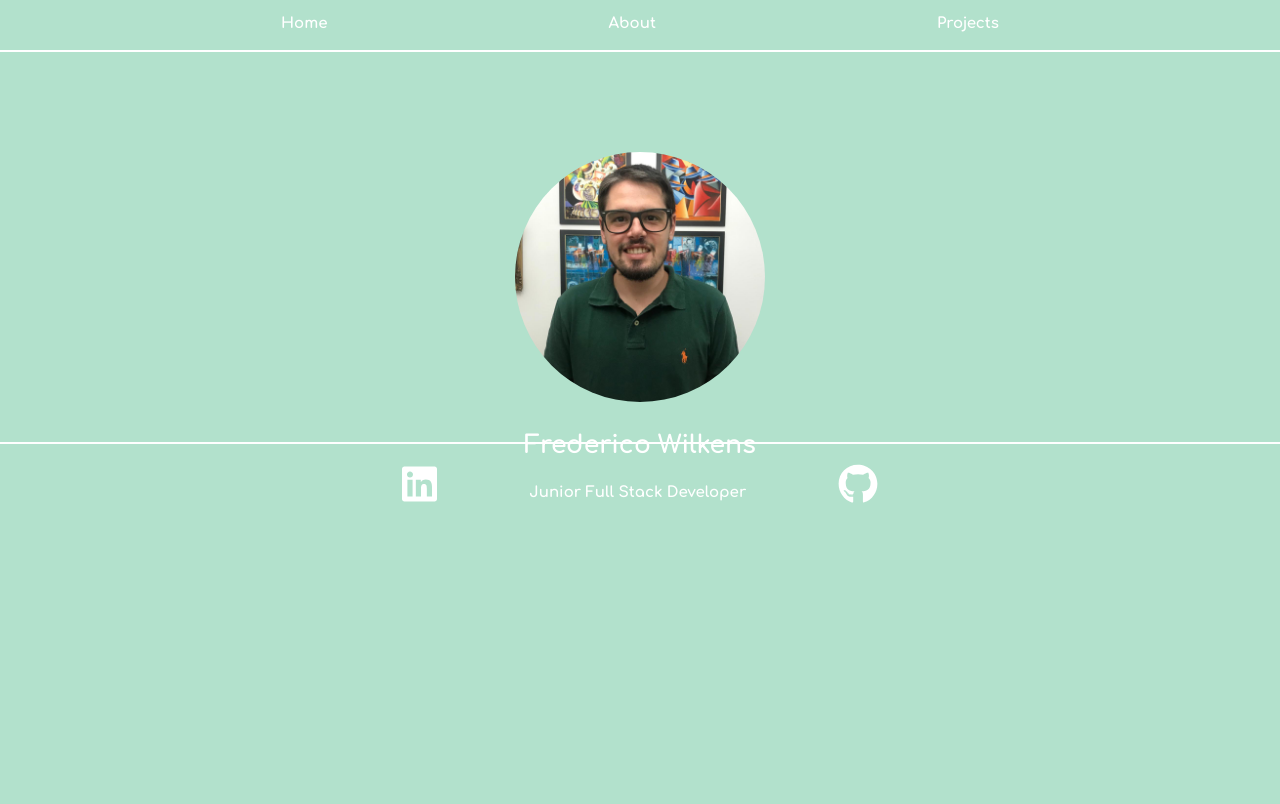
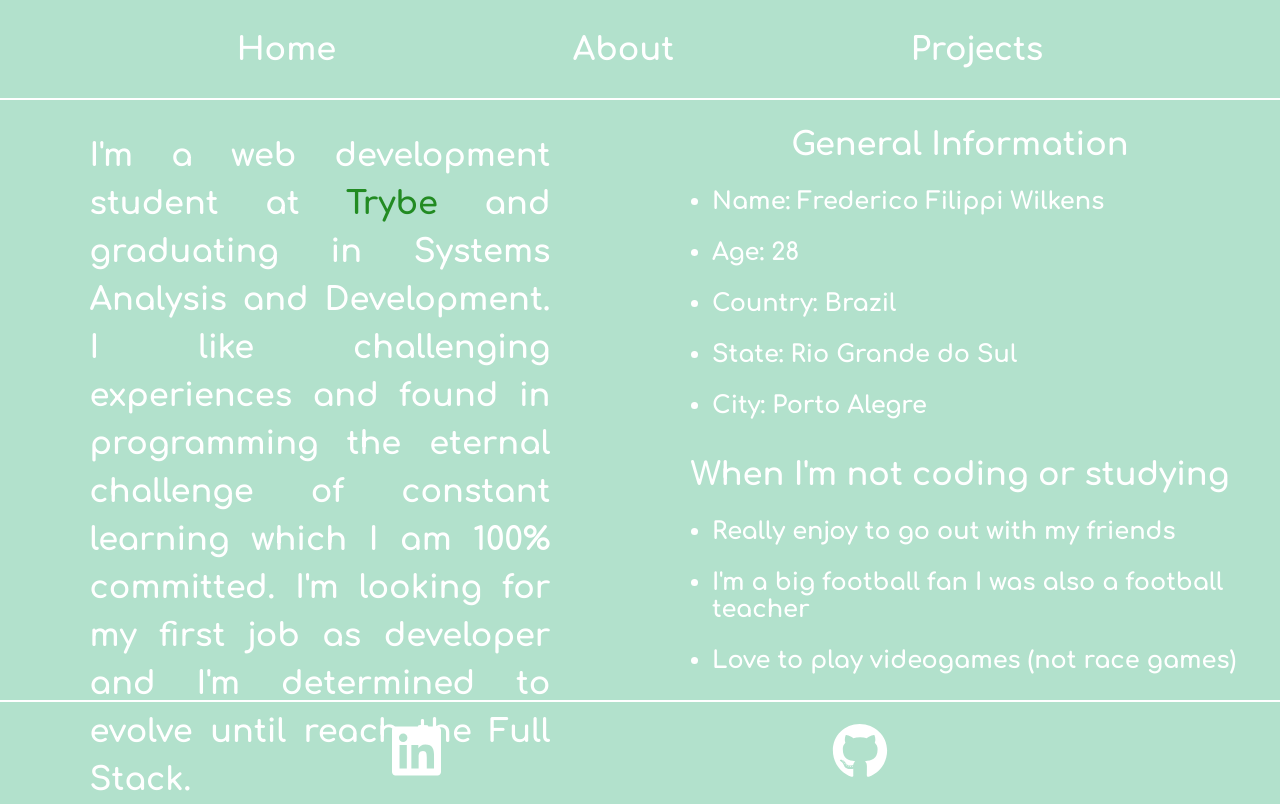
Before and after one commit to frediwilkens/frediwilkens.github.io, a React (Create React App) app: page /about in a window 1280 px wide. Built offline with nearby package versions, Linux system fonts and the light colour scheme.

Commit message:
fix mobile footer, add rotation style for mobile and desktop style, start about page for desktop

```diff
--- a/package.json
+++ b/package.json
@@ -15,6 +15,7 @@
     "gh-pages": "^3.2.3",
     "react": "^17.0.2",
     "react-dom": "^17.0.2",
+    "react-router-dom": "^5.3.0",
     "react-scripts": "5.0.0",
     "web-vitals": "^2.1.4"
   },
--- /dev/null
+++ b/src/About.css
@@ -0,0 +1,52 @@
+@media screen and (min-width: 500px) and (min-height: 600px) {
+  .about-content {
+    height: 75%;
+    display: flex;
+    flex-direction: column;
+    flex-wrap: wrap;
+    justify-content: space-between;
+    align-items: center;
+  }
+
+  .about-me-info {
+    height: 100%;
+    width: 45%;
+    display: flex;
+    flex-direction: column;
+    align-items: center;
+    justify-content: space-evenly;
+    text-align: justify;
+  }
+
+  .about-me-info p {
+    line-height: 6vh;
+    font-size: 4vh;
+    width: 80%;
+  }
+
+  .trybe-link {
+    color: forestgreen;
+    text-decoration: none;
+  }
+
+  .trybe-link:hover {
+    color: black;
+  }
+
+  .general-info {
+    height: 45%;
+    width: 45%;
+    font-size: 3vh;
+  }
+
+  .curiosity-info {
+    height: 45%;
+    width: 45%;
+    font-size: 3vh;
+  }
+
+  h2 {
+    font-size: 4vh;
+    text-align: center;
+  }
+}
--- a/src/App.css
+++ /dev/null
@@ -1,57 +0,0 @@
-@import url('https://fonts.googleapis.com/css2?family=Comfortaa:wght@400;700&display=swap');
-
-body {
-  margin: 0;
-  padding: 0;
-  height: 100%;
-  width: 100%;
-  background-color: #b2e1cc;
-  font-family: 'Comfortaa', cursive;
-  color: white;
-  font-weight: bold;
-}
-
-header {
-  font-size: 15px;
-  height: 50px;
-  display: flex;
-  justify-content: space-evenly;
-  border-bottom: 2px solid white;
-}
-
-main {
-  margin-top: 100px;
-  height: 200px;
-  display: flex;
-  flex-direction: column;
-  justify-content: space-evenly;
-  align-items: center;
-}
-
-.my-image {
-  height: 250px;
-  border-radius: 150px;
-}
-
-.my-name {
-  font-size: 25px;
-}
-
-.job-title {
-  font-size: 15px;
-   margin-left: 5px;
-}
-
-footer {
-  margin-top: 90px;
-  height: 50px;
-  display: flex;
-  justify-content: space-evenly;
-  border-top: 2px solid white;
-}
-
-.a-link {
-  margin-top: 20px;
-  font-size: 40px;
-  color: white;
-}
--- a/src/App.js
+++ b/src/App.js
@@ -1,15 +1,21 @@
-import './App.css';
-import Footer from './components/Footer';
-import Header from './components/Header';
-import MainContent from './components/MainContent';
+import './Home.css';
+import './About.css';
+import {
+  BrowserRouter,
+  Switch,
+  Route,
+} from 'react-router-dom';
+import Home from './pages/Home';
+import About from './pages/About';
 
 function App() {
   return (
-    <>
-      <Header />
-      <MainContent />
-      <Footer />
-    </>
+    <BrowserRouter basename={ process.env.PUBLIC_URL }>
+      <Switch>
+        <Route exact path='/' component={ Home } />
+        <Route exact path='/about' component={ About } />
+      </Switch>
+    </BrowserRouter>
   );
 }
 
--- /dev/null
+++ b/src/Home.css
@@ -0,0 +1,126 @@
+@import url('https://fonts.googleapis.com/css2?family=Comfortaa:wght@400;700&display=swap');
+
+body {
+  margin: 0;
+  padding: 0;
+  box-sizing: border-box;
+  height: 100vh;
+  width: 100vw;
+  background-color: #b2e1cc;
+  font-family: 'Comfortaa', cursive;
+}
+
+#root {
+  height: 100%;
+  color: white;
+  font-weight: bold;
+  display: flex;
+  flex-direction: column;
+  justify-content: space-between;
+}
+
+.header-content {
+  font-size: 16px;
+  height: 10%;
+  display: flex;
+  justify-content: space-evenly;
+  align-items: center;
+  border-bottom: 2px solid white;
+}
+
+.header-link {
+  text-decoration: none;
+  color: white;
+}
+
+.header-link:hover {
+  color: black;
+}
+
+.header-link:active {
+  color: gray;
+}
+
+.main-content {
+  height: 75%;
+  display: flex;
+  flex-direction: column;
+  justify-content: space-evenly;
+  align-items: center;
+}
+
+.my-image {
+  height: 40vh;
+  border-radius: 30vh;
+}
+
+.my-name {
+  font-size: 25px;
+}
+
+.job-title {
+  font-size: 15px;
+   margin-left: 5px;
+}
+
+footer {
+  height: 10%;
+  width: 100%;
+  display: flex;
+  justify-content: space-evenly;
+  align-items: center;
+  border-top: 2px solid white;
+}
+
+.a-link {
+  font-size: 40px;
+  color: white;
+}
+
+@media screen and (min-width: 500px) {
+  .header-content {
+    height: 15%;
+  }
+
+  .main-content {
+   flex-direction: row;
+  }
+
+  .my-image {
+    height: 55vh;
+  }
+
+  .footer-content {
+    height: 15%;
+  }
+}
+
+@media screen and (min-width: 500px) and (min-height: 600px) {
+  .header-content {
+    font-size: 4vh;
+  }
+
+  .my-image {
+    height: 45vh;
+  }
+
+  .my-name {
+    font-size: 5vh;
+  }
+
+  .job-title {
+    font-size: 3vh;
+  }
+
+  .a-link {
+    font-size: 7vh;
+  }
+
+  .linkedin:hover {
+    color: #0e76a8;
+  }
+
+  .github:hover {
+    color: black;
+  }
+}
--- /dev/null
+++ b/src/components/AboutContent.jsx
@@ -0,0 +1,33 @@
+import React from 'react'
+
+function AboutContent() {
+  return (
+    <div className="about-content">
+      <div className="about-me-info">
+        <p>I'm a web development student at <a className="trybe-link" target="_blank" rel="noreferrer" href="https://www.betrybe.com/">Trybe</a> and graduating in Systems Analysis and Development. I like challenging experiences and found in programming the eternal challenge of constant learning which I am 100% committed. I'm looking for my first job as developer and I'm determined to evolve until reach the Full Stack.</p>
+      </div>
+
+      <div className="general-info">
+        <h2>General Information</h2>
+        <ul>
+          <li><p>Name: Frederico Filippi Wilkens</p></li>
+          <li><p>Age: 28</p></li>
+          <li><p>Country: Brazil</p></li>
+          <li><p>State: Rio Grande do Sul</p></li>
+          <li><p>City: Porto Alegre</p></li>
+        </ul>
+      </div>
+
+      <div className="curiosity-info">
+        <h2>When I'm not coding or studying</h2>
+        <ul>
+          <li>Really enjoy to go out with my friends</li>
+          <li><p>I'm a big football fan I was also a football teacher</p></li>
+          <li><p>Love to play videogames (not race games)</p></li>
+        </ul>
+      </div>
+    </div>
+  )
+}
+
+export default AboutContent;
--- a/src/components/Footer.jsx
+++ b/src/components/Footer.jsx
@@ -3,12 +3,12 @@ import { FontAwesomeIcon } from '@fortawesome/react-fontawesome';
 import { faLinkedin, faGithub} from '@fortawesome/free-brands-svg-icons';
 function Footer() {
   return (
-    <footer>
-      <a href='https://www.linkedin.com/in/frederico-wilkens/'>
-        <FontAwesomeIcon className="a-link" icon={ faLinkedin } />
+    <footer className="footer-content">
+      <a target="_blank" rel="noreferrer" href="https://www.linkedin.com/in/frederico-wilkens/">
+        <FontAwesomeIcon className="a-link linkedin" icon={ faLinkedin } />
       </a>
-      <a href='https://github.com/frediwilkens'>
-        <FontAwesomeIcon className="a-link" icon={ faGithub } />
+      <a target="_blank" rel="noreferrer" href="https://github.com/frediwilkens">
+        <FontAwesomeIcon className="a-link github" icon={ faGithub } />
       </a>
     </footer>
   )
--- a/src/components/Header.jsx
+++ b/src/components/Header.jsx
@@ -1,16 +1,17 @@
 import React from 'react';
+import { Link } from 'react-router-dom';
 
 function Header() {
   return (
-    <header>
+    <header className='header-content'>
       <div>
-        <p>Home</p>
+        <Link className='header-link' to='/'>Home</Link>
       </div>
       <div>
-        <p>About</p>
+      <Link className='header-link' to='/about'>About</Link>
       </div>
       <div>
-        <p>Projects</p>
+      <Link className='header-link' to='/projects'>Projects</Link>
       </div>
     </header>
   );
--- a/src/components/MainContent.jsx
+++ b/src/components/HomeContent.jsx
@@ -1,8 +1,8 @@
 import React from 'react'
 import myimage from '../my-image.jpeg';
-function MainContent() {
+function HomeContent() {
   return (
-    <main>
+    <main className='main-content'>
       <div>
           <img className='my-image' src={ myimage } alt="frederico wilkens" />
       </div>
@@ -18,4 +18,4 @@ function MainContent() {
   )
 }
 
-export default MainContent;
+export default HomeContent;
--- /dev/null
+++ b/src/pages/About.jsx
@@ -0,0 +1,16 @@
+import React from 'react'
+import AboutContent from '../components/AboutContent';
+import Footer from '../components/Footer';
+import Header from '../components/Header';
+
+const About = () => {
+  return (
+    <>
+      <Header />
+      <AboutContent />
+      <Footer />
+    </>
+  )
+}
+
+export default About;
--- /dev/null
+++ b/src/pages/Home.jsx
@@ -0,0 +1,16 @@
+import React from 'react';
+import Footer from '../components/Footer';
+import Header from '../components/Header';
+import HomeContent from '../components/HomeContent';
+
+const Home = () => {
+  return (
+    <>
+      <Header />
+      <HomeContent />
+      <Footer />
+    </>
+  );
+}
+
+export default Home;
```
Also changed, not shown: 1 other file (tests, documents, lock files or other folders).
